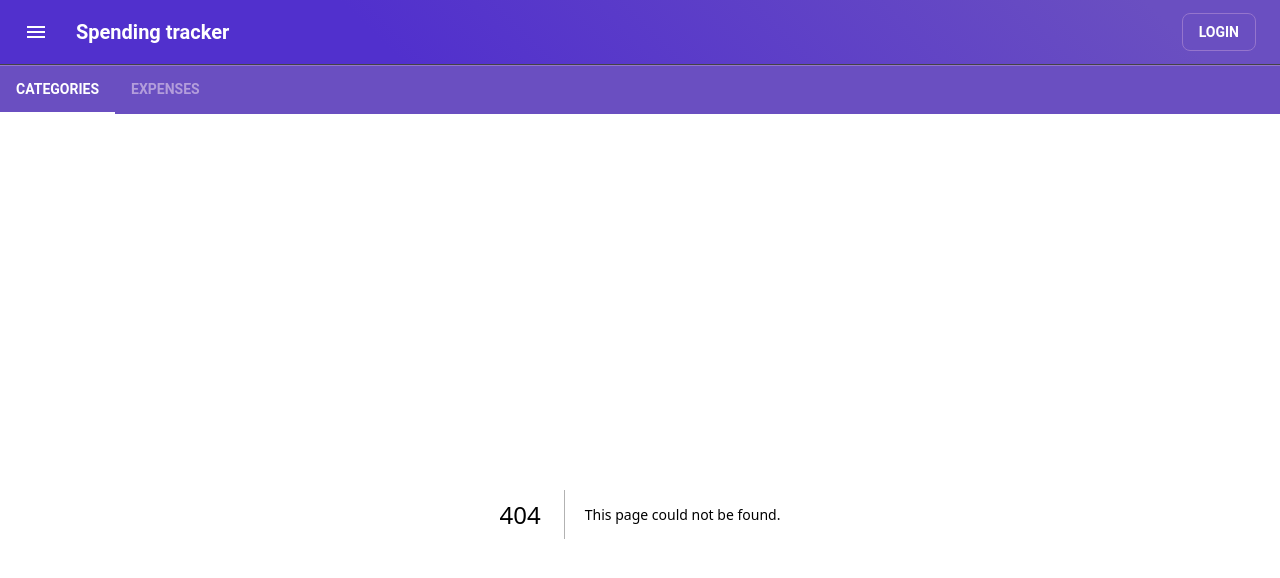
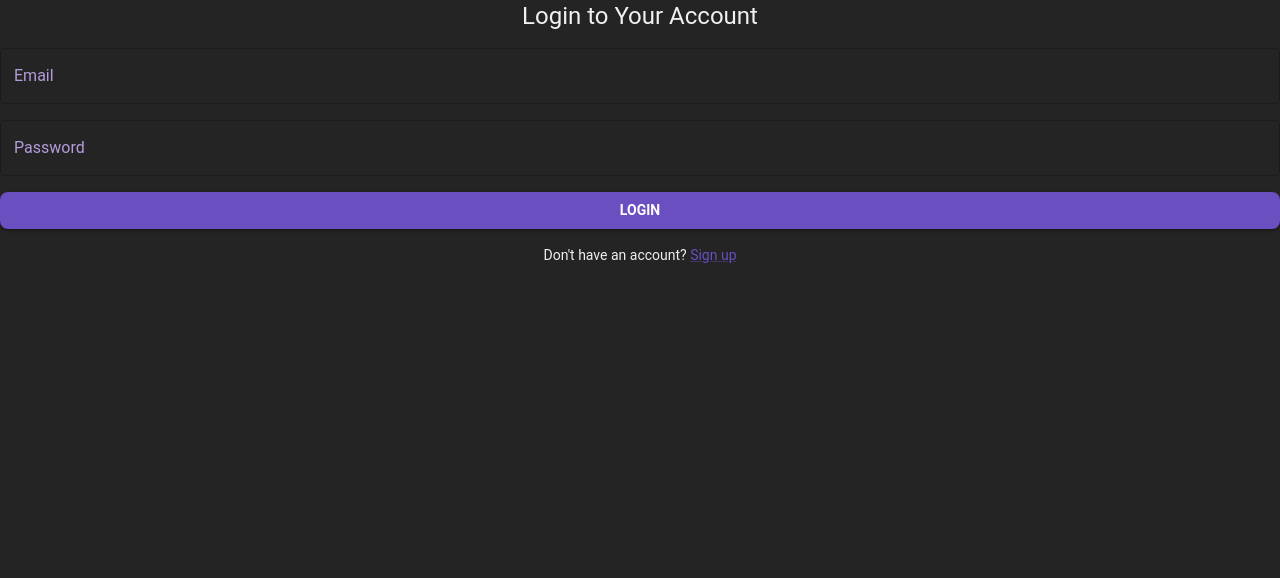
Before and after one commit to EdvinasA/spending-tracker, a Next.js app in the folder ui/: page /login in a window 1280 px wide. Before the commit this address had no page. Shown: the top 578 px of the page. Built offline with nearby package versions, Linux system fonts and the light colour scheme; what @mui/material-nextjs would draw is missing.

Commit message:
Created LoginLayout.tsx for Login/Register page and refactor main layout.tsx

```diff
--- a/ui/src/app/globals.css
+++ b/ui/src/app/globals.css
@@ -1,16 +1,12 @@
 :root {
   --background: #242424;
   --foreground: #f0f0f0;
-  --link-color: #9575cd;
-  --divider-color: #444444;
 }
 
 @media (prefers-color-scheme: dark) {
   :root {
     --background: #1c1c1c;
     --foreground: #e0e0e0;
-    --link-color: #b39ddb;
-    --divider-color: #555555;
   }
 }
 
@@ -31,7 +27,6 @@ body {
 }
 
 a {
-  color: var(--link-color);
   text-decoration: none;
   transition: color 0.3s ease;
 }
@@ -39,5 +34,4 @@ a {
 hr {
   border: 0;
   height: 1px;
-  background-color: var(--divider-color);
 }
--- a/ui/src/app/layout.tsx
+++ b/ui/src/app/layout.tsx
@@ -1,11 +1,10 @@
 import type { Metadata } from "next";
 import { Geist, Geist_Mono } from "next/font/google";
 import "./globals.css";
-import Header from "@/components/header/Header";
 import { AppRouterCacheProvider } from '@mui/material-nextjs/v15-appRouter';
-import { CssBaseline, Divider, ThemeProvider } from "@mui/material";
+import { CssBaseline, ThemeProvider } from "@mui/material";
 import theme from "@/theme";
-import NavBar from "@/components/nav-bar/NavBar";
+import LoginLayout from "@/app/login/LoginLayout";
 
 const geistSans = Geist({
     variable: "--font-geist-sans",
@@ -22,8 +21,7 @@ export const metadata: Metadata = {
     description: "Spending tracker for everything",
 };
 
-
-export default async function RootLayout({
+export default function RootLayout({
                                        children,
                                    }: Readonly<{
     children: React.ReactNode;
@@ -32,16 +30,11 @@ export default async function RootLayout({
         <html lang="en">
         <body className={`${geistSans.variable} ${geistMono.variable}`}>
         <AppRouterCacheProvider
-          options={{ key: 'css', enableCssLayer: true }}
+            options={{key: 'css', enableCssLayer: true}}
         >
             <ThemeProvider theme={theme}>
-            <CssBaseline />
-            <Header />
-            <Divider />
-            <NavBar />
-            <div>
-              {children}
-            </div>
+                <CssBaseline/>
+                <LoginLayout>{children}</LoginLayout>
             </ThemeProvider>
         </AppRouterCacheProvider>
         </body>
--- /dev/null
+++ b/ui/src/app/login/LoginLayout.tsx
@@ -0,0 +1,21 @@
+"use client";
+
+import { usePathname } from "next/navigation";
+import Header from "@/components/header/Header";
+import NavBar from "@/components/nav-bar/NavBar";
+
+export default function LoginLayout({ children }: { children: React.ReactNode }) {
+    const pathname = usePathname();
+    const isLoginPage = pathname === "/login";
+    return (
+        <>
+            {!isLoginPage && (
+                <>
+                    <Header />
+                    <NavBar />
+                </>
+            )}
+            {children}
+        </>
+    );
+}
--- /dev/null
+++ b/ui/src/app/login/page.tsx
@@ -0,0 +1,26 @@
+"use client";
+
+import { Box, TextField, Button, Typography, Link } from "@mui/material";
+
+export default function LoginPage() {
+    return (
+        <Box
+            sx={{
+                display: "flex",
+                flexDirection: "column",
+                gap: "16px",
+                textAlign: "center",
+            }}
+        >
+            <Typography variant="h5">Login to Your Account</Typography>
+            <TextField label="Email" variant="outlined" fullWidth />
+            <TextField label="Password" variant="outlined" type="password" fullWidth />
+            <Button variant="contained" color="primary" fullWidth>
+                Login
+            </Button>
+            <Typography variant="body2">
+                Don't have an account? <Link href="/register">Sign up</Link>
+            </Typography>
+        </Box>
+    );
+}
--- a/ui/src/components/header/Header.tsx
+++ b/ui/src/components/header/Header.tsx
@@ -1,5 +1,6 @@
 import { Menu as MenuIcon } from "@mui/icons-material";
 import { Box, AppBar, Toolbar, IconButton, Typography, Button } from "@mui/material";
+import Link from "next/link";
 
 export default function Header() {
     return (
@@ -18,7 +19,13 @@ export default function Header() {
                     <Typography variant="h6" component="div" sx={{ flexGrow: 1, fontWeight: 600 }}>
                         Spending tracker
                     </Typography>
-                    <Button variant="outlined">Login</Button>
+                    <Button
+                        variant="outlined"
+                        component={Link}
+                        href="/login"
+                    >
+                        Login
+                    </Button>
                 </Toolbar>
             </AppBar>
         </Box>
--- a/ui/src/theme.ts
+++ b/ui/src/theme.ts
@@ -64,12 +64,13 @@ const theme = createTheme({
             styleOverrides: {
                 root: {
                     color: '#ffffff',
+                    textDecoration: 'none',
                     borderRadius: '8px',
                     padding: '6px 16px',
-                    borderColor: '#9575cd',
+                    borderColor: '#ffffff',
                     transition: 'background-color 0.3s, color 0.3s',
                     "&:hover": {
-                        backgroundColor: "rgba(93,112,214,0.2)",
+                        backgroundColor: "rgba(255, 255, 255, 0.2)",
                     },
                 },
             },
```
Lines whose indentation alone changed are shown as unchanged.
